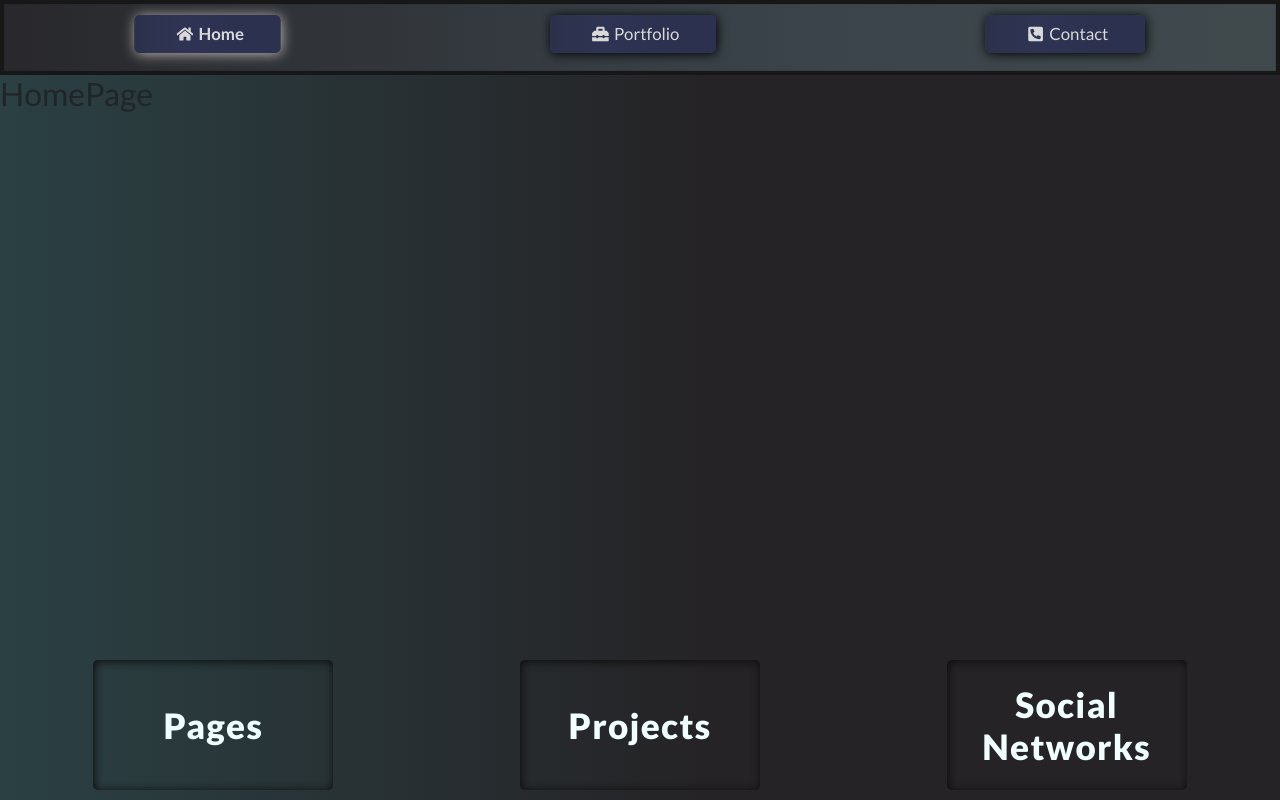
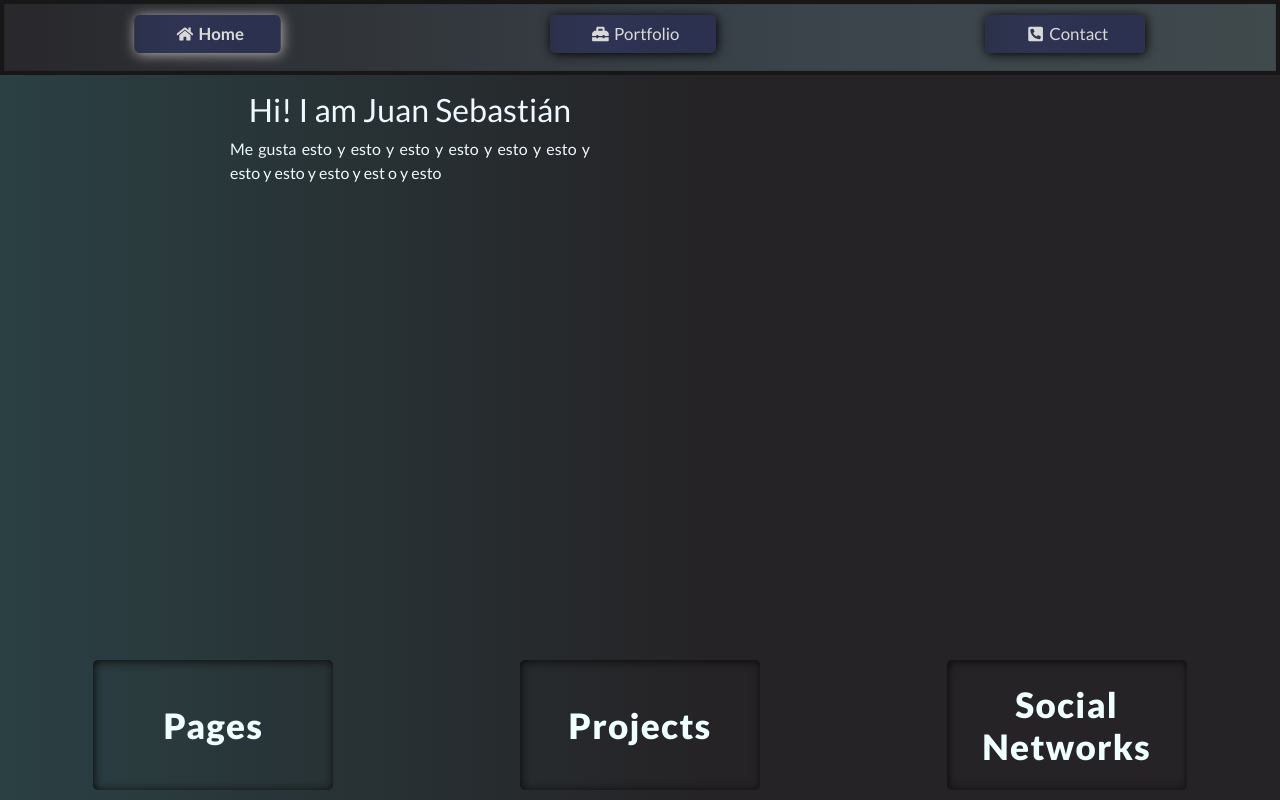
Before and after one commit to jsebast1an/myPortfolioPage, a React (Create React App) app: page / in a window 1280 px wide. Built offline with nearby package versions, Linux system fonts and the light colour scheme.

Commit message:
inicio border en box:description

```diff
--- a/src/App.css
+++ b/src/App.css
@@ -1,5 +1,8 @@
 * {
   font-family: 'Lato', sans-serif;
+  margin: 0;
+  padding: 0;
+  box-sizing: border-box;
 }
 
 #body {
@@ -29,6 +32,12 @@ a {
   display: flex;
   flex-wrap: wrap;
   justify-content: space-around;
+  align-content: center;
+}
+.flexCenterContainer {
+  display: flex;
+  flex-direction: column;
+  justify-content: center;
   align-content: center;
 }
 
--- /dev/null
+++ b/src/css/homePage.css
@@ -0,0 +1,13 @@
+.description {
+    margin-top: 1rem;
+    max-width: 360px;
+    color: aliceblue;
+
+}
+.description h2 {
+    color: aliceblue;
+    text-align: center;
+}
+.description div {
+    text-align: justify;
+}
--- a/src/pages/HomePage.js
+++ b/src/pages/HomePage.js
@@ -3,6 +3,7 @@ import Footer from '../components/Footer/Footer'
 
 /* css */
 import '../App.css'
+import '../css/homePage.css'
 
 
 
@@ -18,9 +19,20 @@ function HomePage() {
         <span></span>
         <span></span>
 
-        <h2>
-          HomePage
-        </h2>
+        <div className='flexRowWrapContainer'>
+
+          <div className='flexCenterContainer description'>
+            <h2>Hi! I am Juan Sebastián</h2>
+            <div>
+              Me gusta esto y esto y esto y esto y esto y esto y esto y esto y esto y est o y esto
+            </div>
+          </div>
+
+          <div className='flexCenterContainer'>
+
+          </div>
+
+        </div>
 
       </main>
 
```
